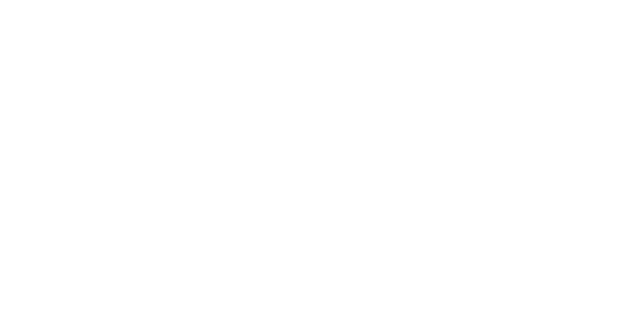
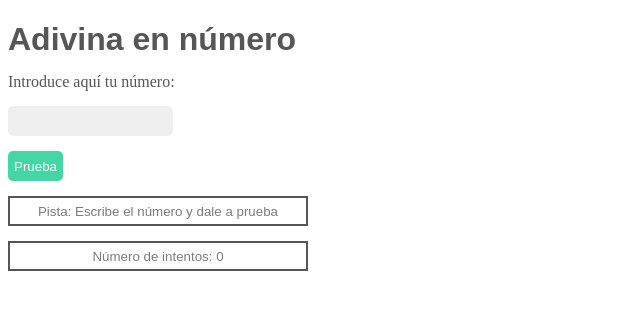
Before and after one commit to Adalab/modulo-2-evaluacion-intermedia-EstiBv, a plain HTML site: page index.html in a window 1280 px wide. Shown: the whole page, without its empty margins (0-640 px from the left). Drawn offline with Linux system fonts and the light colour scheme.

Commit message:
add html and css

```diff
--- a/index.html
+++ b/index.html
@@ -7,6 +7,22 @@
   <link rel="stylesheet" href="/styles/main.css">
 </head>
 <body>
+  <main role="main">
+    <h1 class="titleGame">Adivina en número</h1>
+    <form action="" class="formGame">
+      <label for="numerUser" class="introNumber">Introduce aquí tu número:</label>
+      <input type="button" name="" id="numerUser" class="numberUser">
+
+      <button class="btnProof"> Prueba</button>
+
+      <label for="trackUser"></label >
+      <input value = "Pista: Escribe el número y dale a prueba" type="button" name="" id="trackUser" class= "trackUser">
+
+      <label for="attempts"></label>
+      <input type="button" name="" id="attempts" class = "attempts" value = "Número de intentos: 0">
+    </form>
+
+  </main>
   <script src="/js/main.js"></script>
 </body>
 </html>
--- a/styles/main.css
+++ b/styles/main.css
@@ -0,0 +1,53 @@
+* {
+  padding: 0;
+}
+.titleGame {
+  margin-bottom: 0;
+  font-family: Arial, Helvetica, sans-serif;
+  color: #575555;
+  margin-bottom: 15px;
+}
+.introNumber {
+  color: #575555;
+}
+.numberUser {
+  display: block;
+  margin-top: 15px;
+  margin-bottom: 15px;
+  width: 165px;
+  height: 30px;
+  border-style: none;
+  border-radius: 5px;
+}
+.btnProof {
+  display: block;
+  width: 55px;
+  height: 30px;
+  background-color: #45d6a6;
+  border-style: none;
+  border-radius: 5px;
+  color: #ffffff;
+  margin-bottom: 15px;
+}
+.trackUser {
+  display: block;
+  width: 300px;
+  height: 30px;
+  margin-bottom: 15px;
+  border-style: none;
+  border-style: solid;
+  border-color: #575555;
+  background-color: #ffffff;
+  color: #7c7c7c;
+}
+.attempts {
+  display: block;
+  width: 300px;
+  height: 30px;
+  margin-bottom: 15px;
+  border-style: none;
+  border-style: solid;
+  border-color: #575555;
+  background-color: #ffffff;
+  color: #7c7c7c;
+}
```
